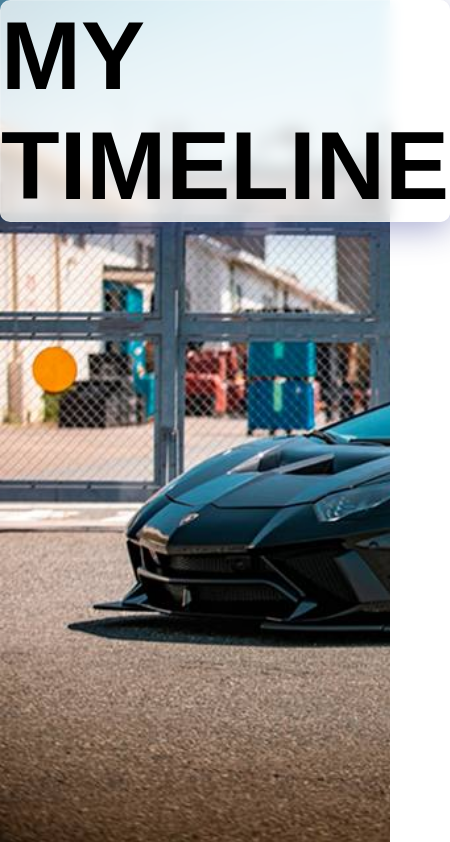
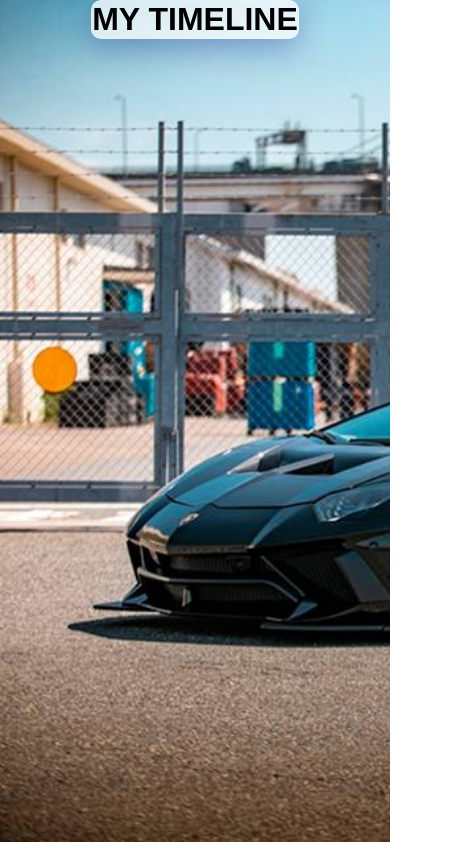
Before and after one commit to Jason-Cee/Timeline, a plain HTML site: page index.html in a window 390 px wide. Shown: the top 842 px of the page, 450 px wide, since content can reach past the window. Drawn offline with nearby package versions, Linux system fonts and the light colour scheme.

Commit message:
Mobile responsiveness

```diff
--- a/styles.css
+++ b/styles.css
@@ -44,6 +44,7 @@ h1 {
   align-items: center;
   justify-items: center;
   padding: 10%;
+  overflow: hidden;
 }
 
 .line {
@@ -92,6 +93,9 @@ h1 {
 }
 
 @media screen and (max-width: 800px) {
+  h1 {
+    font-size: 200%;
+  }
   .timeline-container {
     grid-template-columns: 10% 1fr;
   }
```
